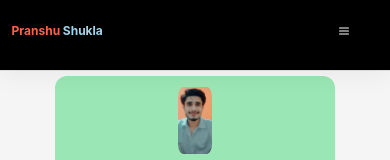
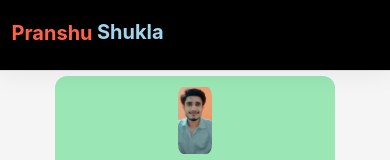
Before and after one commit to pranshushuklagithub/pranshushuklagithub.github.io, a React (Create React App) app: page / in a window 390 px wide. Shown: the top 160 px of the page. Built offline with nearby package versions, Linux system fonts and the light colour scheme.

Commit message:
seting heading

```diff
--- a/src/App.css
+++ b/src/App.css
@@ -48,16 +48,23 @@
     width: 100%;
   }
   #nav-menu :first-child {
-    height: 20px;
+    height: 40px;
     margin-top: 2%;
+    align-items: center;
   }
 
 
+  #fn {
+    font-size: 20px;
+  }
   #ln {
-    margin-top: 2%;
+    font-size: 20px;
+    margin-top: -8%;
   }
   #hamburger {
     margin-top: 1%;
+    height: 40px;
+    align-items: center;
   }
   #home {
     width: 100%;
```
